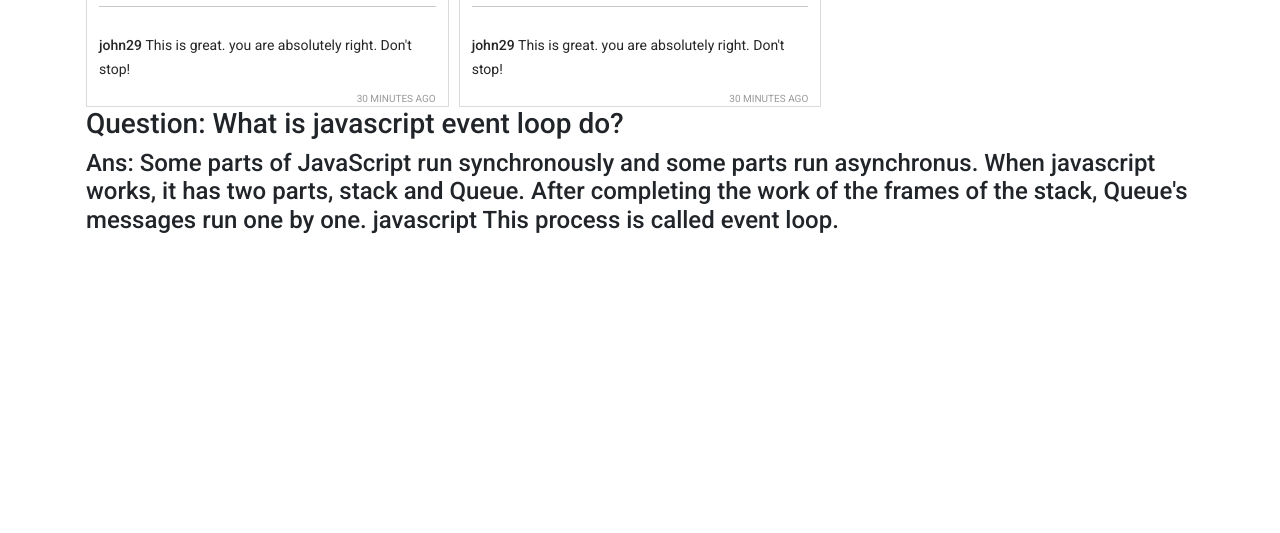
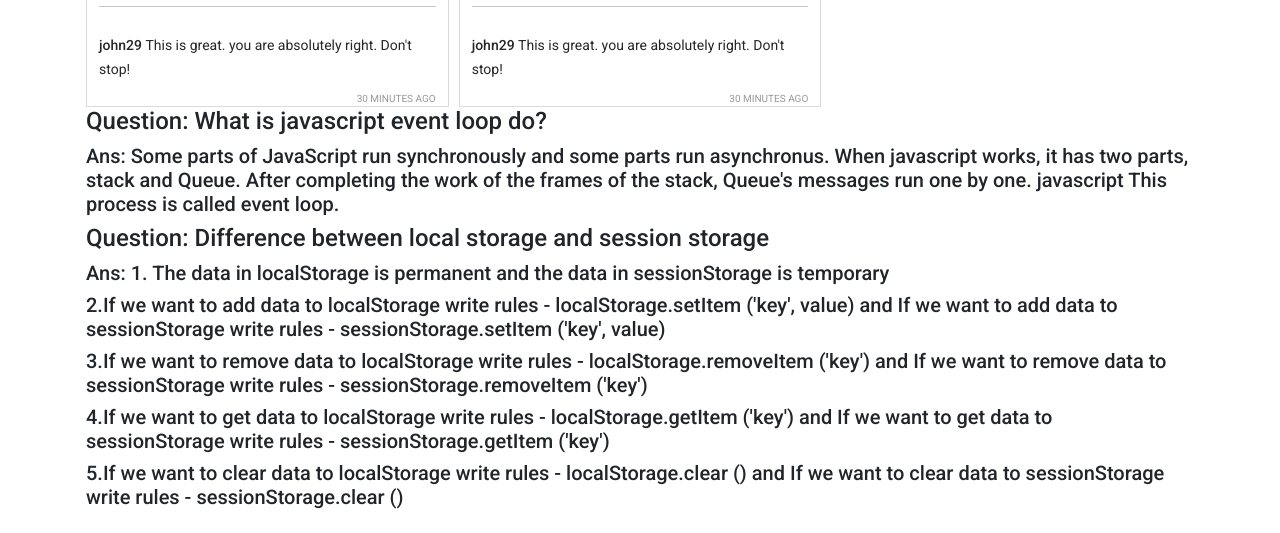
Before and after one commit to keya12345/insta-shohor, a plain HTML site: page index.html in a window 1280 px wide. Shown: the part 1425-1958 px from the top of the page. Before the commit the page ends 1684 px from the top, so only its background shows below. Drawn offline with nearby package versions, Linux system fonts and the light colour scheme.

Commit message:
ans sessionstorage vs localstorage

```diff
--- a/index.html
+++ b/index.html
@@ -78,8 +78,24 @@
             </div>
 
             <section>
-                <h3>Question: What is javascript event loop do?</h3>
-                <h4>Ans: Some parts of JavaScript run synchronously and some parts run asynchronus. When javascript works, it has two parts, stack and Queue. After completing the work of the frames of the stack, Queue's messages run one by one. javascript This process is called event loop.</h4>
+                <div>
+                    <h4>Question: What is javascript event loop do?</h4>
+                <h5>Ans: Some parts of JavaScript run synchronously and some parts run asynchronus. When javascript works, it has two parts, stack and Queue. After completing the work of the frames of the stack, Queue's messages run one by one. javascript This process is called event loop.</h5>
+                </div>
+                <div>
+                    <h4>Question: Difference between local storage and session storage</h4>
+                    <h5>Ans: 1.  The data in localStorage is permanent and the data in sessionStorage is temporary</h5>
+
+                    <h5>2.If we want to add data to localStorage  write rules - localStorage.setItem ('key', value) and If we want to add data to sessionStorage write rules - sessionStorage.setItem ('key', value) </h5>
+
+                    <h5>3.If we want to remove data to localStorage  write rules - localStorage.removeItem ('key') and If we want to remove data to sessionStorage write rules - sessionStorage.removeItem ('key') </h5>
+
+                    <h5>4.If we want to get data to localStorage  write rules - localStorage.getItem ('key') and If we want to get data to sessionStorage write rules - sessionStorage.getItem ('key') </h5>
+
+                    <h5>5.If we want to clear data to localStorage  write rules - localStorage.clear () and If we want to clear data to sessionStorage write rules - sessionStorage.clear () </h5>
+
+                </div>
+
             </section>
         </main>
         <footer></footer>
```
